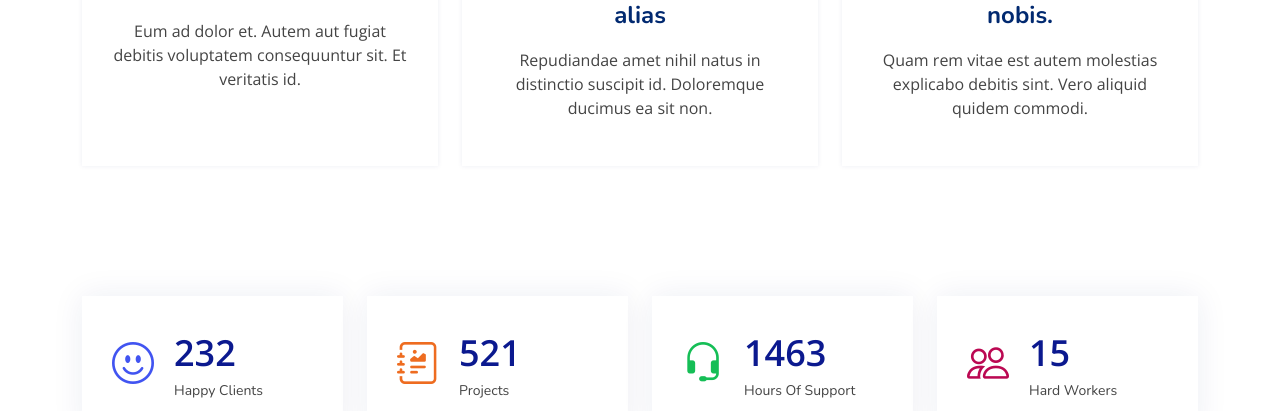
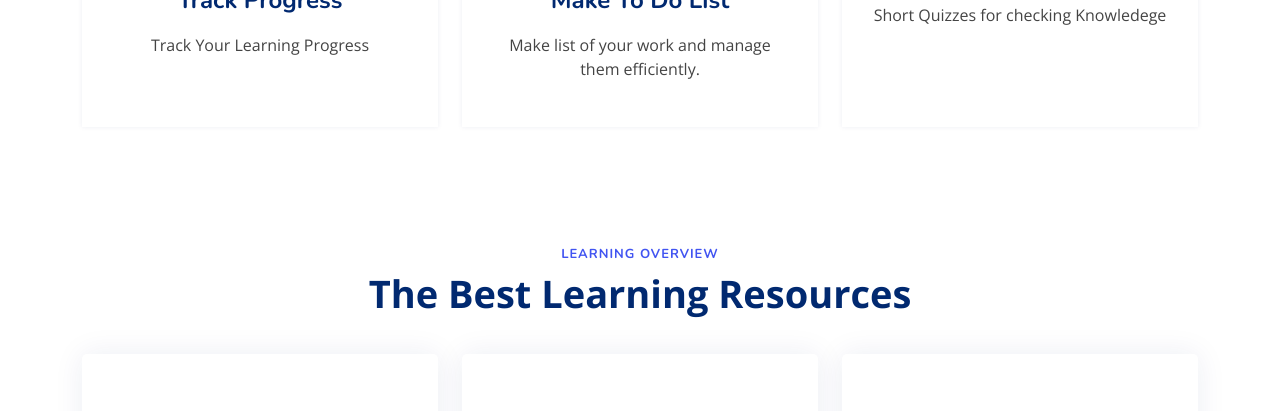
Before and after one commit to prgayake/Prolearn, a PHP site: page / in a window 1280 px wide. Shown: the part 1246-1657 px from the top of the page. Run offline with PHP 8.4, Linux system fonts and the light colour scheme; some libraries are stand-ins or nearby versions.

Commit message:
Homepage Design Done

```diff
--- a/index.html
+++ b/index.html
@@ -51,7 +51,7 @@
             <li><a class="nav-link scrollto" href="#team">My Progress</a></li>
             <li><a class="nav-link scrollto" href="quiz.html">Quiz</a></li>
 
-          <li class="dropdown"><a href="#"><span>Drop Down</span> <i class="bi bi-chevron-down"></i></a>
+  <!--           <li class="dropdown"><a href="#"><span>Drop Down</span> <i class="bi bi-chevron-down"></i></a>
               <ul>
                 <li><a href="#">Drop Down 1</a></li>
                 <li class="dropdown"><a href="#"><span>Deep Drop Down</span> <i class="bi bi-chevron-right"></i></a>
@@ -67,7 +67,7 @@
                 <li><a href="#">Drop Down 3</a></li>
                 <li><a href="#">Drop Down 4</a></li>
               </ul>
-          </li>
+            </li> -->
             <li><a class="getstarted scrollto" href="./dynamic/login.php">Login/Signup</a></li>
           </ul>
           <i class="bi bi-list mobile-nav-toggle"></i>
@@ -111,33 +111,33 @@
         <div class="container" data-aos="fade-up">
 
           <header class="section-header">
-          <h2>Our Values</h2>
-          <p>Odit est perspiciatis laborum et dicta</p>
+
+            <p>Features</p>
           </header>
 
           <div class="row">
 
             <div class="col-lg-4">
               <div class="box" data-aos="fade-up" data-aos-delay="200">
-              <img src="assets/img/values-1.png" class="img-fluid" alt="">
-              <h3>Ad cupiditate sed est odio</h3>
-              <p>Eum ad dolor et. Autem aut fugiat debitis voluptatem consequuntur sit. Et veritatis id.</p>
+                <img style="width: 280;height: 250px;" src="https://cdn.iconscout.com/icon/free/png-256/time-statistics-1605698-1361047.png" class="img-fluid" alt="">
+                <h3>Track Progress</h3>
+                <p>Track Your Learning Progress</p>
               </div>
             </div>
 
             <div class="col-lg-4 mt-4 mt-lg-0">
               <div class="box" data-aos="fade-up" data-aos-delay="400">
-              <img src="assets/img/values-2.png" class="img-fluid" alt="">
-              <h3>Voluptatem voluptatum alias</h3>
-              <p>Repudiandae amet nihil natus in distinctio suscipit id. Doloremque ducimus ea sit non.</p>
+                <img style="width: 280;height: 250px;" src="https://upload.wikimedia.org/wikipedia/commons/thumb/5/5d/GNOME_Todo_icon_2019.svg/768px-GNOME_Todo_icon_2019.svg.png" class="img-fluid" alt="">
+                <h3>Make To Do List</h3>
+                <p>Make list of your work and manage them efficiently.  </p>
               </div>
             </div>
 
             <div class="col-lg-4 mt-4 mt-lg-0">
               <div class="box" data-aos="fade-up" data-aos-delay="600">
                 <img src="assets/img/values-3.png" class="img-fluid" alt="">
-              <h3>Fugit cupiditate alias nobis.</h3>
-              <p>Quam rem vitae est autem molestias explicabo debitis sint. Vero aliquid quidem commodi.</p>
+                <h3>Quizzes</h3>
+                <p>Short Quizzes for checking Knowledege </p>
               </div>
             </div>
 
@@ -147,7 +147,7 @@
 
       </section><!-- End Values Section -->
 
-    <!-- ======= Counts Section ======= -->
+  <!--
       <section id="counts" class="counts">
         <div class="container" data-aos="fade-up">
 
@@ -196,9 +196,7 @@
           </div>
 
         </div>
-    </section><!-- End Counts Section -->
-
-
+      </section> -->
 
       <!-- ======= Services Section ======= -->
       <section id="services" class="services">
@@ -217,7 +215,7 @@
                 <img style="width: 100px;height: 100px;" src="https://static.thenounproject.com/png/1430829-200.png">
                 <h3>Data Structures and Algorithms</h3>
                 <p>The Best study material for Data structures and Algorithms.</p>
-              <a href="#" class="read-more"><span>Read More</span> <i class="bi bi-arrow-right"></i></a>
+                <a target="_blank" href="https://www.programiz.com/dsa" class="read-more"><span>Read More</span> <i class="bi bi-arrow-right"></i></a>
               </div>
             </div>
 
@@ -226,16 +224,16 @@
                 <img style="width: 100px;height: 100px;" src="https://www.freeiconspng.com/uploads/sql-file-icon-0.png">
                 <h3>SQL</h3>
                 <p>The Best study material for SQL in which all Query and operations are discussed.</p>
-              <a href="#" class="read-more"><span>Read More</span> <i class="bi bi-arrow-right"></i></a>
+                <a target="_blank" href="https://www.w3schools.com/sql/default.asp" class="read-more"><span>Read More</span> <i class="bi bi-arrow-right"></i></a>
               </div>
             </div>
 
             <div class="col-lg-4 col-md-6" data-aos="fade-up" data-aos-delay="400">
               <div class="service-box green">
                 <img style="width: 100px;height: 100px;" src="https://cdn2.vectorstock.com/i/1000x1000/34/46/software-or-graphic-design-icon-vector-12293446.jpg">
-              <h3>Graphic Design</h3>
-              <p>The best Maching Graphic Design resources.</p>
-              <a href="#" class="read-more"><span>Read More</span> <i class="bi bi-arrow-right"></i></a>
+                <h3>Web Development</h3>
+                <p>The best Matching Web Development course.</p>
+                <a target="_blank" href="w3schools.com/whatis/default.asp" class="read-more"><span>Read More</span> <i class="bi bi-arrow-right"></i></a>
               </div>
             </div>
 
@@ -244,7 +242,7 @@
                <img style="width: 120px;height: 120px;" src="https://image.shutterstock.com/image-vector/digital-processor-chip-vector-icon-260nw-1723229299.jpg">
                 <h3>Core Computer Science</h3>
                 <p>In depth resources of core computer science.</p>
-              <a href="#" class="read-more"><span>Read More</span> <i class="bi bi-arrow-right"></i></a>
+                <a target="_blank" href="https://www.geeksforgeeks.org/computer-organization-and-architecture-tutorials/" class="read-more"><span>Read More</span> <i class="bi bi-arrow-right"></i></a>
               </div>
             </div>
 
@@ -253,7 +251,7 @@
                <img style="width: 100px;height: 100px;" src="https://qph.fs.quoracdn.net/main-qimg-011de5342604fe4790a86357beec5ee5">
                 <h3>Competitive Programming</h3>
                 <p>The Best Competitive Programming Website</p>
-              <a href="#" class="read-more"><span>Read More</span> <i class="bi bi-arrow-right"></i></a>
+                <a target="_blank" href="https://leetcode.com/problemset/all/" class="read-more"><span>Read More</span> <i class="bi bi-arrow-right"></i></a>
               </div>
             </div>
 
@@ -262,7 +260,7 @@
                  <img style="width: 100px;height: 100px;" src="https://www.kindpng.com/picc/m/34-347394_clip-art-marketing-icon-drip-room-hd-png.png">
                 <h3>Marketing</h3>
                 <p>Learn Marketing in Easy way.</p>
-              <a href="#" class="read-more"><span>Read More</span> <i class="bi bi-arrow-right"></i></a>
+                <a target="_blank" href="https://www.javatpoint.com/marketing-tutorial" class="read-more"><span>Read More</span> <i class="bi bi-arrow-right"></i></a>
               </div>
             </div>
 
@@ -289,12 +287,12 @@
                 <div class="accordion-item">
                   <h2 class="accordion-header">
                     <button class="accordion-button collapsed" type="button" data-bs-toggle="collapse" data-bs-target="#faq-content-1">
-                    Non consectetur a erat nam at lectus urna duis?
+                      How to use Prolearn Platform ?
                     </button>
                   </h2>
                   <div id="faq-content-1" class="accordion-collapse collapse" data-bs-parent="#faqlist1">
                     <div class="accordion-body">
-                    Feugiat pretium nibh ipsum consequat. Tempus iaculis urna id volutpat lacus laoreet non curabitur gravida. Venenatis lectus magna fringilla urna porttitor rhoncus dolor purus non.
+
                     </div>
                   </div>
                 </div>
@@ -302,28 +300,16 @@
                 <div class="accordion-item">
                   <h2 class="accordion-header">
                     <button class="accordion-button collapsed" type="button" data-bs-toggle="collapse" data-bs-target="#faq-content-2">
-                    Feugiat scelerisque varius morbi enim nunc faucibus a pellentesque?
+                       where I can find best resources for ?
                     </button>
                   </h2>
                   <div id="faq-content-2" class="accordion-collapse collapse" data-bs-parent="#faqlist1">
                     <div class="accordion-body">
-                    Dolor sit amet consectetur adipiscing elit pellentesque habitant morbi. Id interdum velit laoreet id donec ultrices. Fringilla phasellus faucibus scelerisque eleifend donec pretium. Est pellentesque elit ullamcorper dignissim. Mauris ultrices eros in cursus turpis massa tincidunt dui.
                     </div>
                   </div>
                 </div>
 
-              <div class="accordion-item">
-                <h2 class="accordion-header">
-                  <button class="accordion-button collapsed" type="button" data-bs-toggle="collapse" data-bs-target="#faq-content-3">
-                    Dolor sit amet consectetur adipiscing elit pellentesque habitant morbi?
-                  </button>
-                </h2>
-                <div id="faq-content-3" class="accordion-collapse collapse" data-bs-parent="#faqlist1">
-                  <div class="accordion-body">
-                    Eleifend mi in nulla posuere sollicitudin aliquam ultrices sagittis orci. Faucibus pulvinar elementum integer enim. Sem nulla pharetra diam sit amet nisl suscipit. Rutrum tellus pellentesque eu tincidunt. Lectus urna duis convallis convallis tellus. Urna molestie at elementum eu facilisis sed odio morbi quis
-                  </div>
-                </div>
-              </div>
+
 
               </div>
             </div>
@@ -335,13 +321,12 @@
 
                   <div class="accordion-item">
                   <h2 class="accordion-header">
-                  <button class="accordion-button collapsed" type="button" data-bs-toggle="collapse" data-bs-target="#faq2-content-1">
-                    Ac odio tempor orci dapibus. Aliquam eleifend mi in nulla?
+                    <button class="accordion-button collapsed" type="button" data-bs-toggle="collapse" data-bs-target="#faq-content-3">
+                     Can I able to give quiz multiple times ?
                     </button>
                   </h2>
-                <div id="faq2-content-1" class="accordion-collapse collapse" data-bs-parent="#faqlist2">
+                  <div id="faq-content-3" class="accordion-collapse collapse" data-bs-parent="#faqlist1">
                     <div class="accordion-body">
-                    Dolor sit amet consectetur adipiscing elit pellentesque habitant morbi. Id interdum velit laoreet id donec ultrices. Fringilla phasellus faucibus scelerisque eleifend donec pretium. Est pellentesque elit ullamcorper dignissim. Mauris ultrices eros in cursus turpis massa tincidunt dui.
                     </div>
                   </div>
                 </div>
@@ -349,28 +334,16 @@
                 <div class="accordion-item">
                   <h2 class="accordion-header">
                     <button class="accordion-button collapsed" type="button" data-bs-toggle="collapse" data-bs-target="#faq2-content-2">
-                    Tempus quam pellentesque nec nam aliquam sem et tortor consequat?
+                      Can I Able to share Content ?
                     </button>
                   </h2>
                   <div id="faq2-content-2" class="accordion-collapse collapse" data-bs-parent="#faqlist2">
                     <div class="accordion-body">
-                    Molestie a iaculis at erat pellentesque adipiscing commodo. Dignissim suspendisse in est ante in. Nunc vel risus commodo viverra maecenas accumsan. Sit amet nisl suscipit adipiscing bibendum est. Purus gravida quis blandit turpis cursus in
+
                     </div>
                   </div>
                 </div>
 
-              <div class="accordion-item">
-                <h2 class="accordion-header">
-                  <button class="accordion-button collapsed" type="button" data-bs-toggle="collapse" data-bs-target="#faq2-content-3">
-                    Varius vel pharetra vel turpis nunc eget lorem dolor?
-                  </button>
-                </h2>
-                <div id="faq2-content-3" class="accordion-collapse collapse" data-bs-parent="#faqlist2">
-                  <div class="accordion-body">
-                    Laoreet sit amet cursus sit amet dictum sit amet justo. Mauris vitae ultricies leo integer malesuada nunc vel. Tincidunt eget nullam non nisi est sit amet. Turpis nunc eget lorem dolor sed. Ut venenatis tellus in metus vulputate eu scelerisque. Pellentesque diam volutpat commodo sed egestas egestas fringilla phasellus faucibus. Nibh tellus molestie nunc non blandit massa enim nec.
-                  </div>
-                </div>
-              </div>
 
               </div>
             </div>
```
Also changed, not shown: dynamic/index.php (+46 -72 lines). Lines whose indentation alone changed are shown as unchanged.
